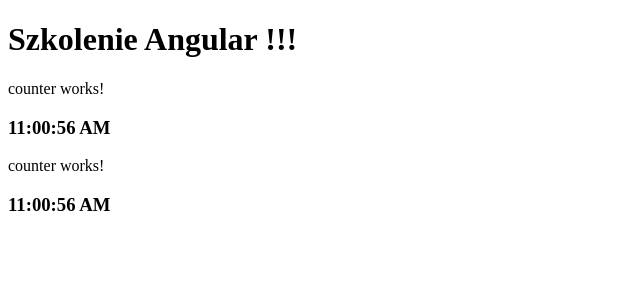
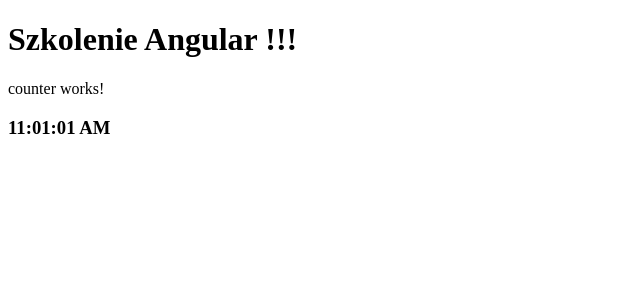
Before and after one commit to ev45ive/altkom-angular-grudzien, an Angular app: page / in a window 1280 px wide. Shown: the top 300 px of the page, without its empty margins (0-640 px from the left). Built offline with nearby package versions, Linux system fonts and the light colour scheme.

Commit message:
Counter component - ChangeDetectorRef - detectChanges()

```diff
--- a/src/app/app.component.html
+++ b/src/app/app.component.html
@@ -1,6 +1,16 @@
 
 <h1>Szkolenie {{title}}!</h1>
 
-<div class="counter"></div>
+<app-counter></app-counter>
 
-<app-counter></app-counter>
+
+
+
+
+<!-- <ul>
+  <li appCounter></li>
+</ul>
+
+<table>
+  <tbody>?</tbody>
+</table> -->
--- a/src/app/counter/counter.component.ts
+++ b/src/app/counter/counter.component.ts
@@ -1,7 +1,7 @@
-import { Component, OnInit } from '@angular/core';
+import { ChangeDetectorRef, Component, OnInit } from '@angular/core';
 
 @Component({
-  selector: 'app-counter, div.counter',
+  selector: 'app-counter, tr[appCounter], li[appCounter]',
   template: `
     <div>
       counter works!
@@ -14,9 +14,18 @@
 
   time = (new Date()).toLocaleTimeString()
 
-  constructor() { }
+  constructor(private cdr: ChangeDetectorRef) {
+    cdr.detach()
+  }
 
   ngOnInit(): void {
+    this.cdr.detectChanges()
+
+    setInterval(()=>{
+      this.time = (new Date()).toLocaleTimeString()
+      this.cdr.detectChanges()
+
+    },1000)
   }
 
 }
```
Also changed, not shown: src/app/app.module.ts (+5 -2 lines).
